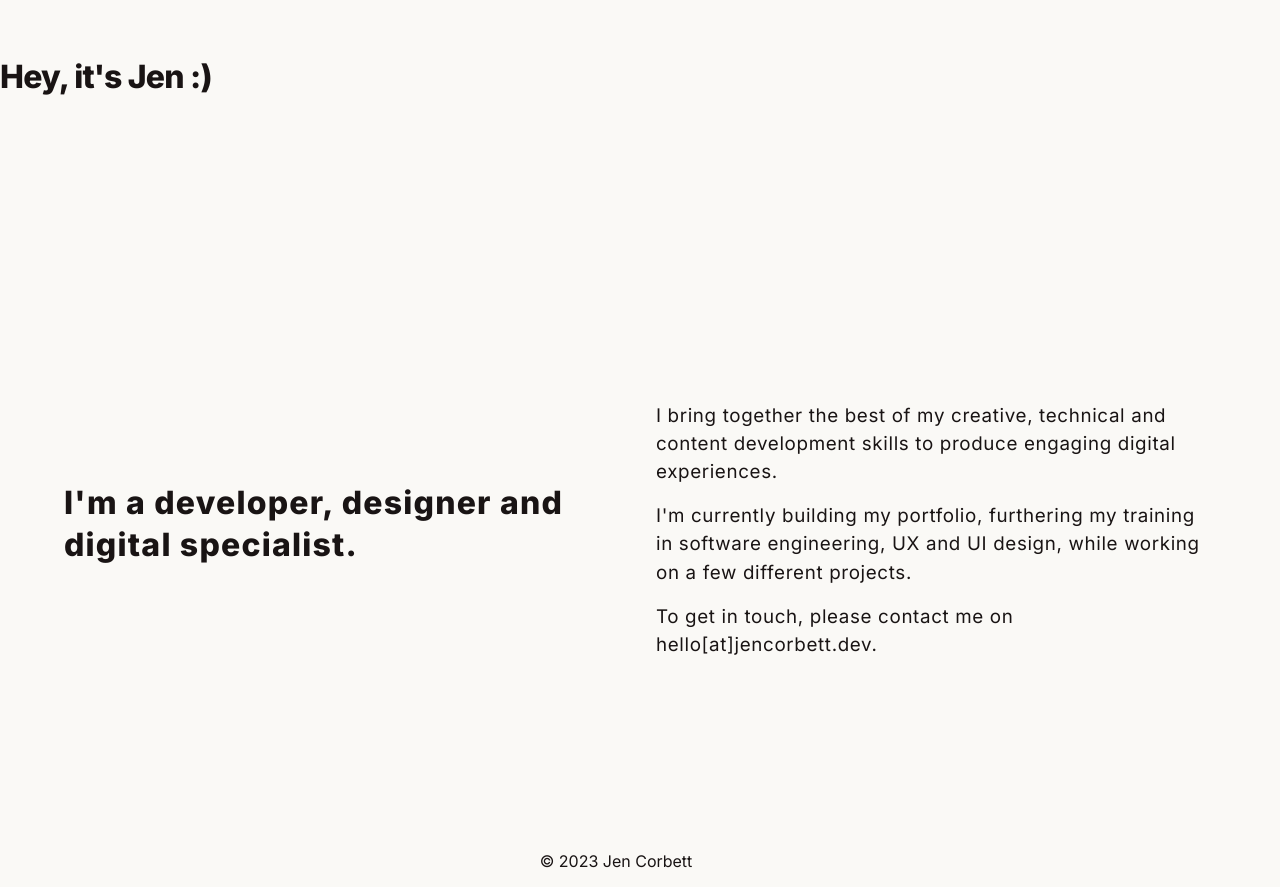
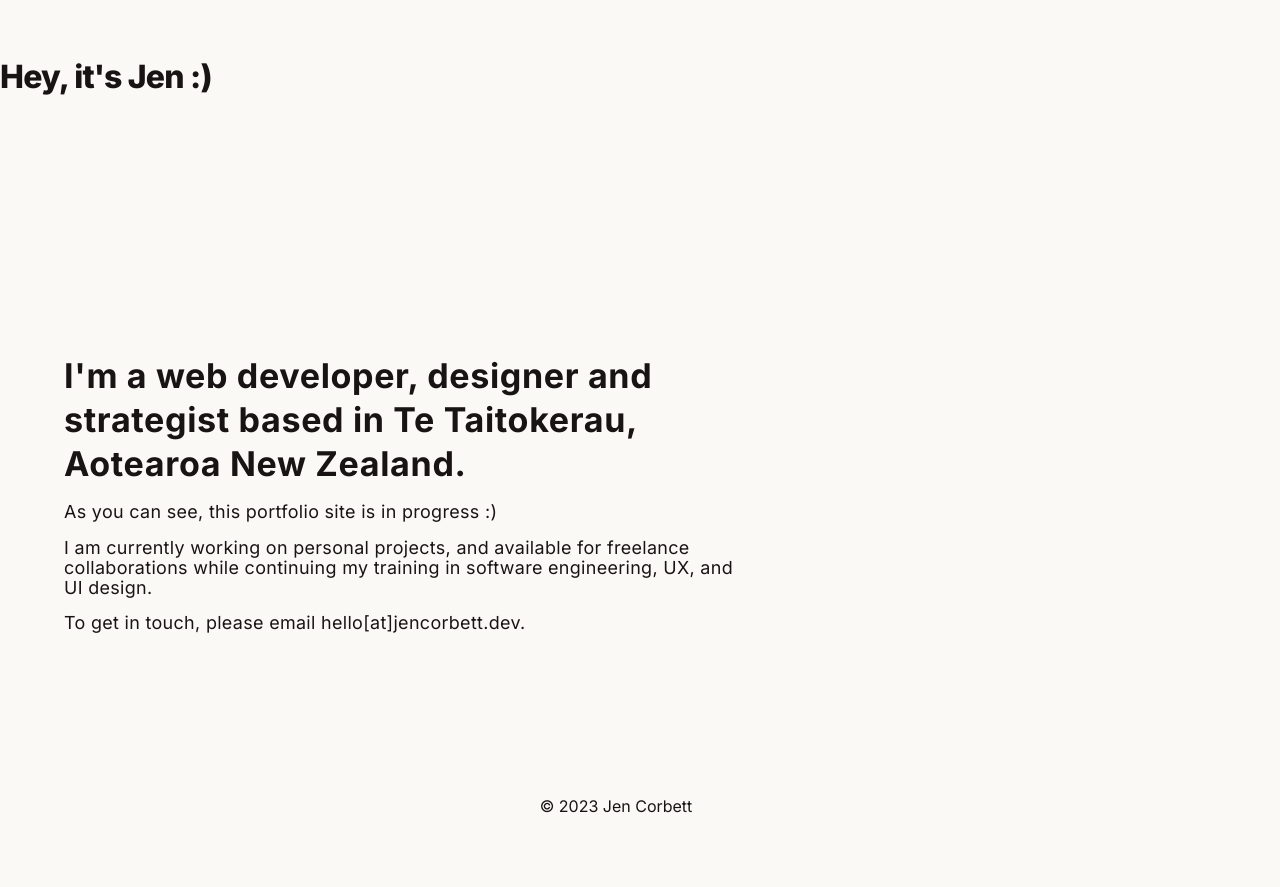
Before and after one commit to ajenstory/jencorbett.dev, a Next.js app in the folder src/: page / in a window 1280 px wide. After the commit the page ends 832 px from the top, so only its background shows below. Built offline with nearby package versions, Linux system fonts and the light colour scheme.

Commit message:
Tidy up css and tweak font styles

```diff
--- a/src/components/layout/layout.module.css
+++ b/src/components/layout/layout.module.css
@@ -6,40 +6,26 @@
   height: 100vh;
 }
 
-.main {
-  width: 100%;
-  height: auto;
-  margin-top: 4rem;
-  margin-bottom: 4rem;
-  padding-left: 2rem;
-  padding-right: 2rem;
-}
-
+.main,
 .page {
   width: 100%;
   height: auto;
-  margin-top: 4rem;
-  margin-bottom: 4rem;
-  padding-left: 2rem;
-  padding-right: 2rem;
+  margin: 6rem 0 4rem;
+  padding: 0 2rem;
 }
-
 
 .grid {
   display: grid;
   grid-template-columns: 1fr;
 }
 
-
 .link {
   display: flex;
   flex-direction: row;
-  flex-wrap: none;
   justify-content: center;
-  align-self: end;
+  align-self: flex-end;
   margin-bottom: 1rem;
 }
-
 
 .list {
   list-style: none;
@@ -47,42 +33,30 @@
   margin: 0;
 }
 
-
-
 @media screen and (min-width: 40rem) {
-
   .container {
     width: 100%;
     max-width: 80rem;
-    height: 100vh;
   }
 
   .grid {
     margin: 0 auto;
     align-items: center;
-    grid-template-columns: auto;
   }
 
   .main {
-    width: 100%;
     margin-top: 8rem;
     align-items: center;
   }
 
   .header {
     align-self: start;
-    margin: 2rem 2rem;
+    margin: 2rem;
   }
-
-
 }
 
 @media screen and (min-width: 80rem) {
-
-
   .header {
-    align-self: start;
-    margin: 2rem 0rem;
+    margin: 2rem 0;
   }
-
 }
--- a/src/pages/index.js
+++ b/src/pages/index.js
@@ -2,12 +2,12 @@ import indexStyles from "@styles/index.module.css";
 import Layout from "../components/layout/layout.js";
 
 const description = {
-  h2: "I'm a developer, designer and digital specialist.",
+  h2: "I'm a web developer, designer and strategist based in Te Taitokerau, Aotearoa New Zealand.",
+  status2: "As you can see, this portfolio site is in progress :)",
   aboutMe:
-    "I bring together the best of my creative, technical and content development skills to produce engaging digital experiences.",
-  status:
-    "I'm currently building my portfolio, furthering my training in software engineering, UX and UI design, while working on a few different projects.",
-  cta: "To get in touch, please contact me on hello[at]jencorbett.dev.",
+    "I am currently working on personal projects, and available for freelance collaborations while continuing my training in software engineering, UX, and UI design.",
+
+  cta: "To get in touch, please email hello[at]jencorbett.dev.",
 };
 
 const Home = () => {
@@ -18,15 +18,14 @@ const Home = () => {
           {" "}
           <div className={indexStyles.headingMd}>
             <ul className={`${indexStyles.grid}  ${indexStyles.list}`}>
-              <li className={indexStyles.gridItem}>
+              <li className={indexStyles.title}>
+                <h2>{description.h2}</h2>
+              </li>
+              <li className={indexStyles.listItem}>
                 {" "}
-                <h2 className={indexStyles.title}>{description.h2}</h2>
-              </li>
-              <li className={indexStyles.gridItem}>
+                <span className={indexStyles.br} /> {description.status2}
                 <span className={indexStyles.br} />
                 {description.aboutMe}
-                <span className={indexStyles.br} /> {description.status}
-                <span className={indexStyles.br} />
                 <span className={indexStyles.br} /> {description.cta}
                 <span className={indexStyles.br} />
               </li>
--- a/src/styles/globals.css
+++ b/src/styles/globals.css
@@ -33,14 +33,6 @@ html {
 body {
   white-space: inherit;
 
-}
-
-h2 {
-  margin-bottom: 1.5rem;
-}
-
-p {
-  font-size: 1rem;
 }
 
 
--- a/src/styles/index.module.css
+++ b/src/styles/index.module.css
@@ -12,34 +12,9 @@
 .grid {
   display: grid;
   grid-template-columns: repeat(1, 1fr);
-   margin: 4rem auto;
   align-items: center;
   justify-content: center;
-   gap: 1rem;
- }
-
- .borderCircle {
-   border-radius: 100px;
- }
-
-
- .headingLg {
-   font-size: 1.5rem;
-   line-height: 1.4;
-   margin-bottom: 2rem;
- }
-
- .headingMd {
-   font-size: 1.175rem;
-   line-height: 1.5;
-   letter-spacing: 0.04rem;
-   max-width: 100%;
- }
-
- .padding1px {
-   margin-top: 1rem;
-   margin-bottom: 1rem;
-   padding: 0.1rem;
+  gap: 0;
 }
 
 .list {
@@ -56,59 +31,76 @@
   color: #666;
 }
 
+.title {
+  font-size: 1.2rem;
+  line-height: 1.3;
+  font-weight: 500;
+  letter-spacing: 0.06rem;
+  margin-right: 0.2rem;
+}
+
+.headingMd {
+  font-size: 1rem;
+  line-height: 1.5;
+  max-width: 100%;
+  letter-spacing: 0.05rem;
+  margin-right: 0.2rem;
+}
 
 .br {
   display: block;
-   margin: 1rem;
- }
-
-
- .headingXl {
-   font-size: 2rem;
-   line-height: 1.3;
-   font-weight: 800;
-   margin-bottom: 2rem;
+  margin: 0.52rem 0;
 }
 
 @media screen and (min-width: 40rem) {
   .grid {
     display: grid;
     grid-template-columns: repeat(2, 1fr);
+    width: 100%;
     gap: 2rem;
-     width: 100%;
-     margin: 2rem auto;
   }
 
   .title {
-     font-size: 2rem;
-     line-height: 1.3;
-     font-weight: 800;
-     letter-spacing: 0.075rem;
-     margin-bottom: 0.85rem;
+    font-size: 1.4rem;
+    line-height: 1.2;
+    font-weight: 600;
+    letter-spacing: 0.08rem;
+    margin-right: 0.22rem;
   }
 
-   .headingLg {
-     font-size: 1.5rem;
+  .headingMd {
+    font-size: 1.1rem;
     line-height: 1.2;
-
+    margin-right: 0.22rem;
+    letter-spacing: 0.04rem;
   }
-
 }
 
 @media screen and (min-width: 80rem) {
-
   .grid {
     display: grid;
-     grid-template-columns: repeat(2, 1fr);
-
-     justify-self: center;
-     align-self: center;
-
+    grid-template-columns: repeat(1, 1fr);
+    max-width: 60%;
+    gap: 0;
   }
 
-   .headingLg h2 {
-     font-size: 2rem;
-     line-height: 1.2;
+  .title {
+    font-size: 1.42rem;
+    line-height: 1.3;
+    font-weight: 800;
+    letter-spacing: 0.04rem;
+    margin-right: 0.44rem;
+  }
 
+  .headingMd {
+    font-size: 1.122rem;
+    line-height: 1.1;
+    margin-right: 0.24rem;
+    letter-spacing: 0.02rem;
+  }
+
+  .br {
+    display: block;
+    margin: 1rem;
   }
 }
```
Lines whose indentation alone changed are shown as unchanged.
